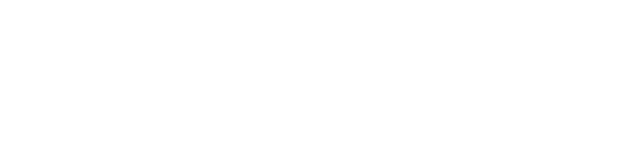
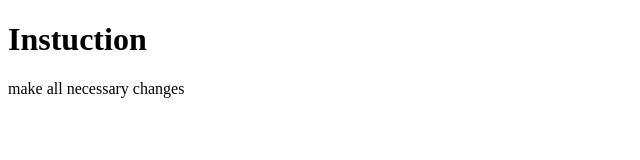
Before and after one commit to Enilda-Daniel/Daniels, a plain HTML site: page index.html in a window 1280 px wide. Shown: the whole page, without its empty margins (0-640 px from the left). Drawn offline with Linux system fonts and the light colour scheme.

Commit message:
changes to index.html

```diff
--- a/index.html
+++ b/index.html
@@ -7,6 +7,7 @@
     <title>Document</title>
 </head>
 <body>
-
+    <h1>Instuction</h1>
+    <p>make all necessary changes</p>
 </body>
 </html>
```
